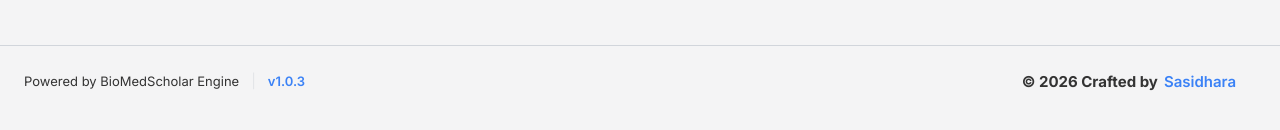
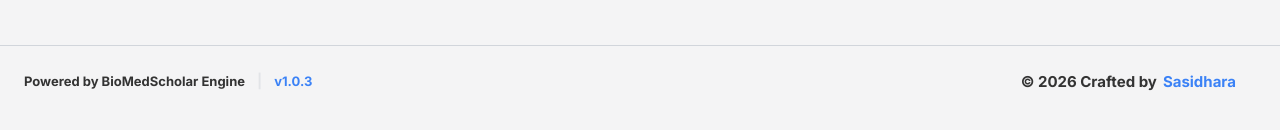
Before and after one commit to sasi123-stack/BioScholar-AI, a website: page frontend/index.html in a window 1280 px wide. Shown: the part 1479-1609 px from the top of the page. Drawn offline with nearby package versions, Linux system fonts and the light colour scheme; no server answers.

Commit message:
style: bold and strengthen the footer text for better visibility

```diff
--- a/frontend/index.html
+++ b/frontend/index.html
@@ -2099,14 +2099,15 @@
 
 
     <footer class="app-footer">
-        <div class="footer-content">
+        <div class="footer-content" style="font-weight: 700; color: var(--text-primary);">
             <div class="footer-powered-by">
-                <span>Powered by BioMedScholar Engine</span>
+                <strong>Powered by BioMedScholar Engine</strong>
                 <span class="footer-divider">|</span>
-                <span style="font-weight: 600; color: var(--primary-blue);">v1.0.3</span>
+                <span style="font-weight: 800; color: var(--primary-blue);">v1.0.3</span>
             </div>
             <div class="footer-attribution">
-                © 2026 Crafted by <span class="attribution-name">Sasidhara</span>
+                <strong>© 2026 Crafted by</strong> <span class="attribution-name"
+                    style="font-weight: 800; color: var(--primary-blue);">Sasidhara</span>
             </div>
         </div>
     </footer>
```
